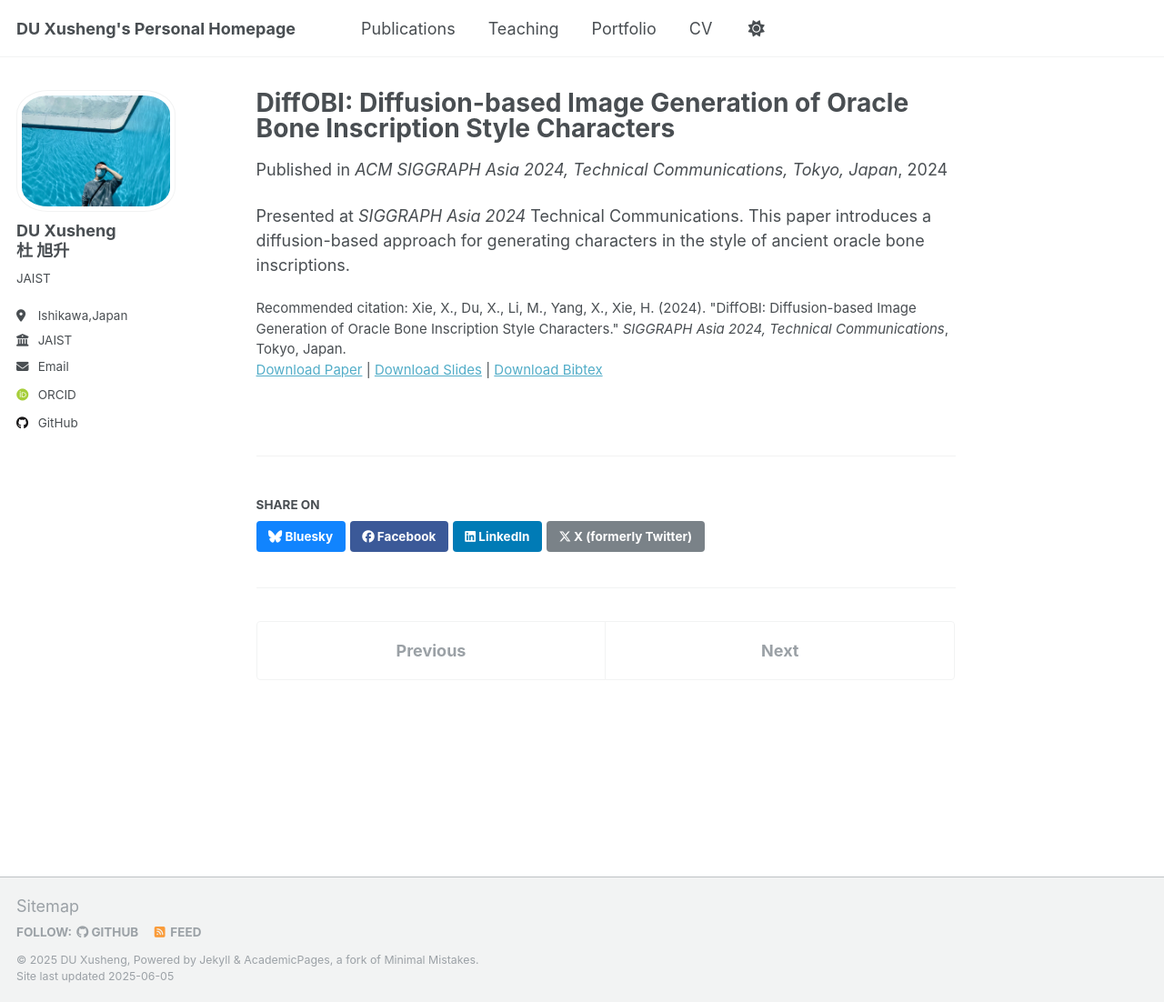
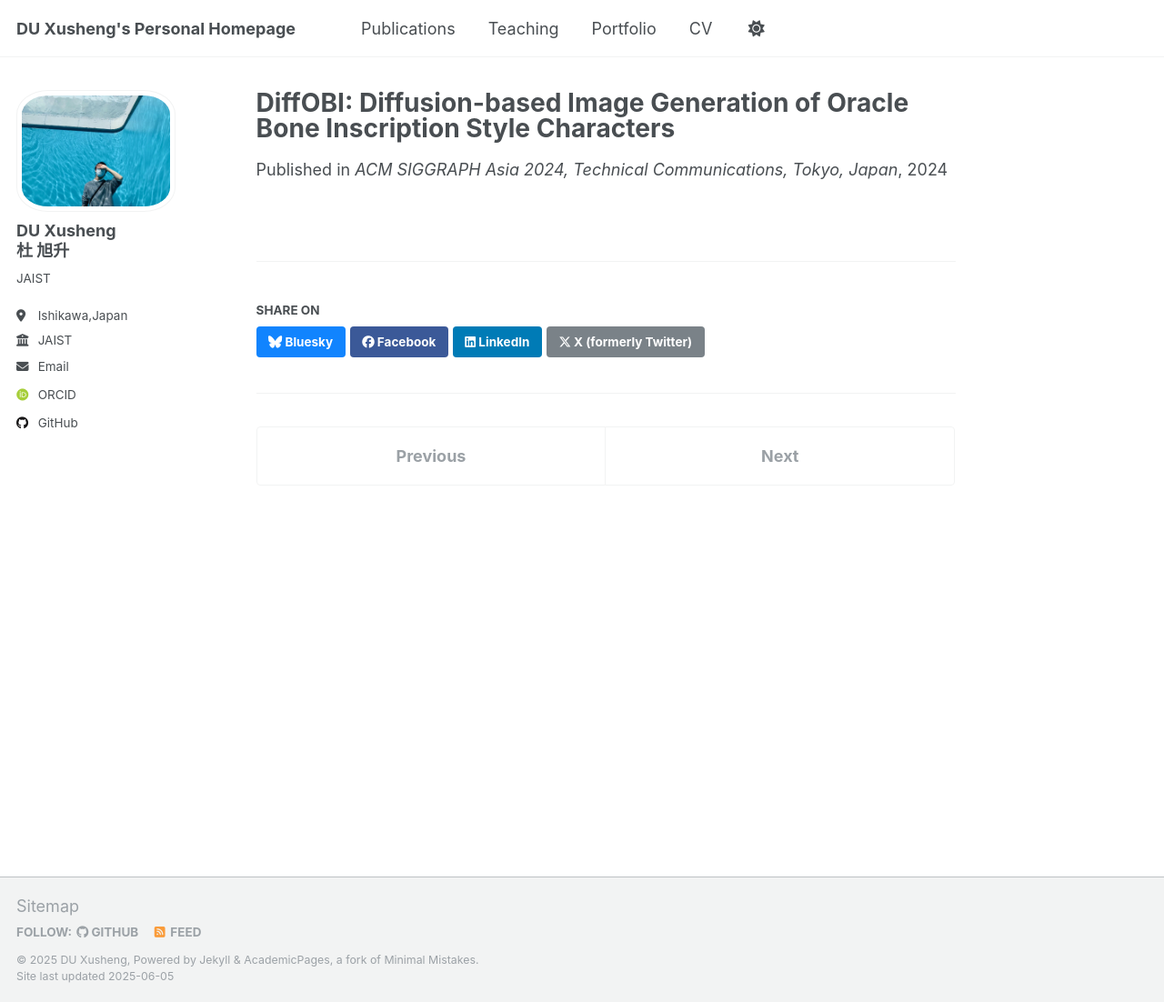
Before and after one commit to ToKyokushou/ToKyokushou.github.io, a Jekyll site: the page built from _publications/2024-12-diffobi.md, in a window 1280 px wide and 1102 px high. Shown: the whole window at 91% size. Built offline with Jekyll 4.4.1, drawn with Linux system fonts in a browser that asks for light colours; some web fonts are replaced.

Commit message:
Update 2024-12-diffobi.md

```diff
--- a/_publications/2024-12-diffobi.md
+++ b/_publications/2024-12-diffobi.md
@@ -6,9 +6,4 @@ permalink: /publication/2024-12-diffobi
 excerpt: 'Diffusion model for generating ancient Chinese oracle bone inscription characters.'
 date: 2024-12-01
 venue: 'ACM SIGGRAPH Asia 2024, Technical Communications, Tokyo, Japan'
-slidesurl: ''
-paperurl: ''
-bibtexurl: ''
-citation: 'Xie, X., Du, X., Li, M., Yang, X., Xie, H. (2024). &quot;DiffOBI: Diffusion-based Image Generation of Oracle Bone Inscription Style Characters.&quot; <i>SIGGRAPH Asia 2024, Technical Communications</i>, Tokyo, Japan.'
 ---
-Presented at <i>SIGGRAPH Asia 2024</i> Technical Communications. This paper introduces a diffusion-based approach for generating characters in the style of ancient oracle bone inscriptions.
```
